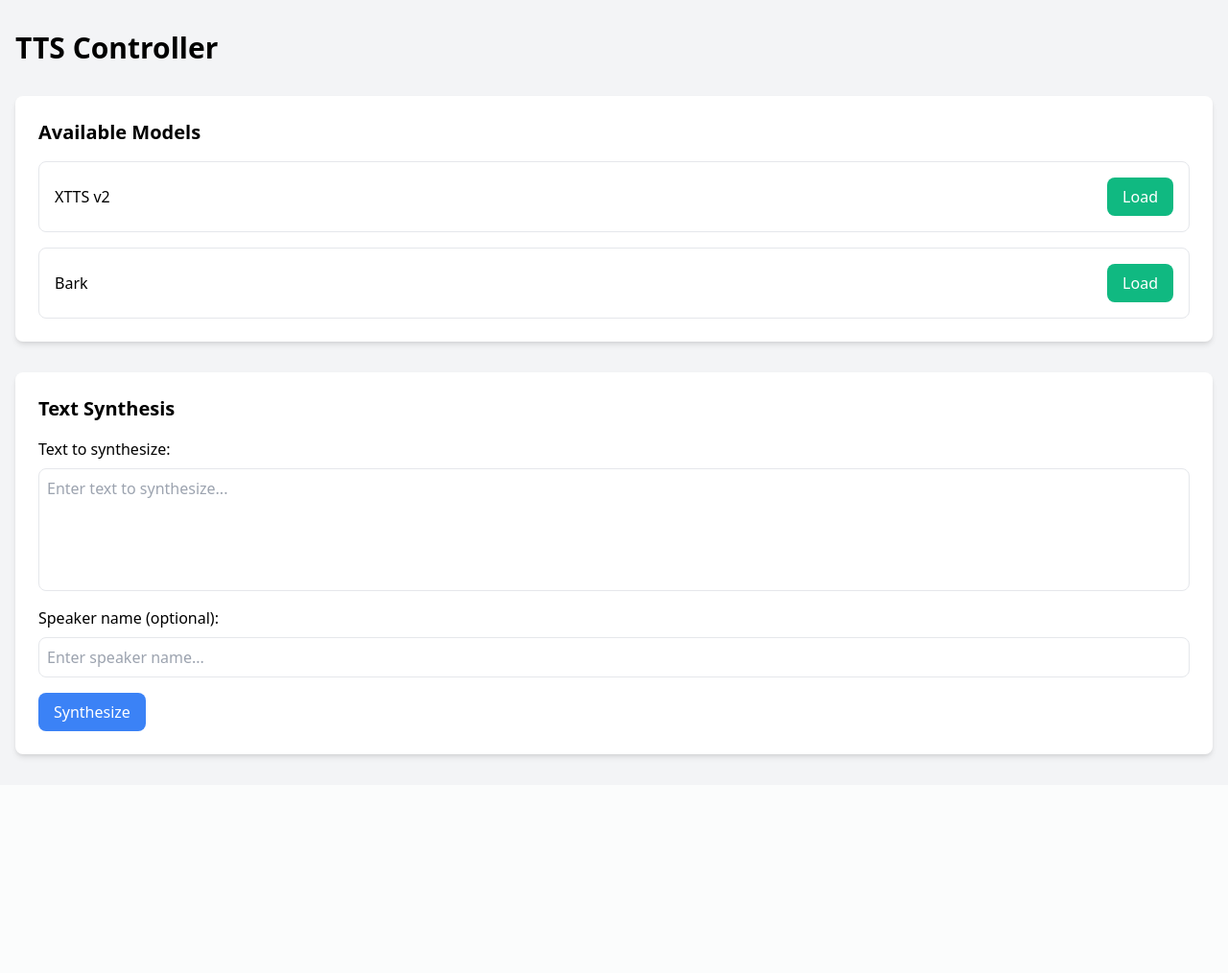
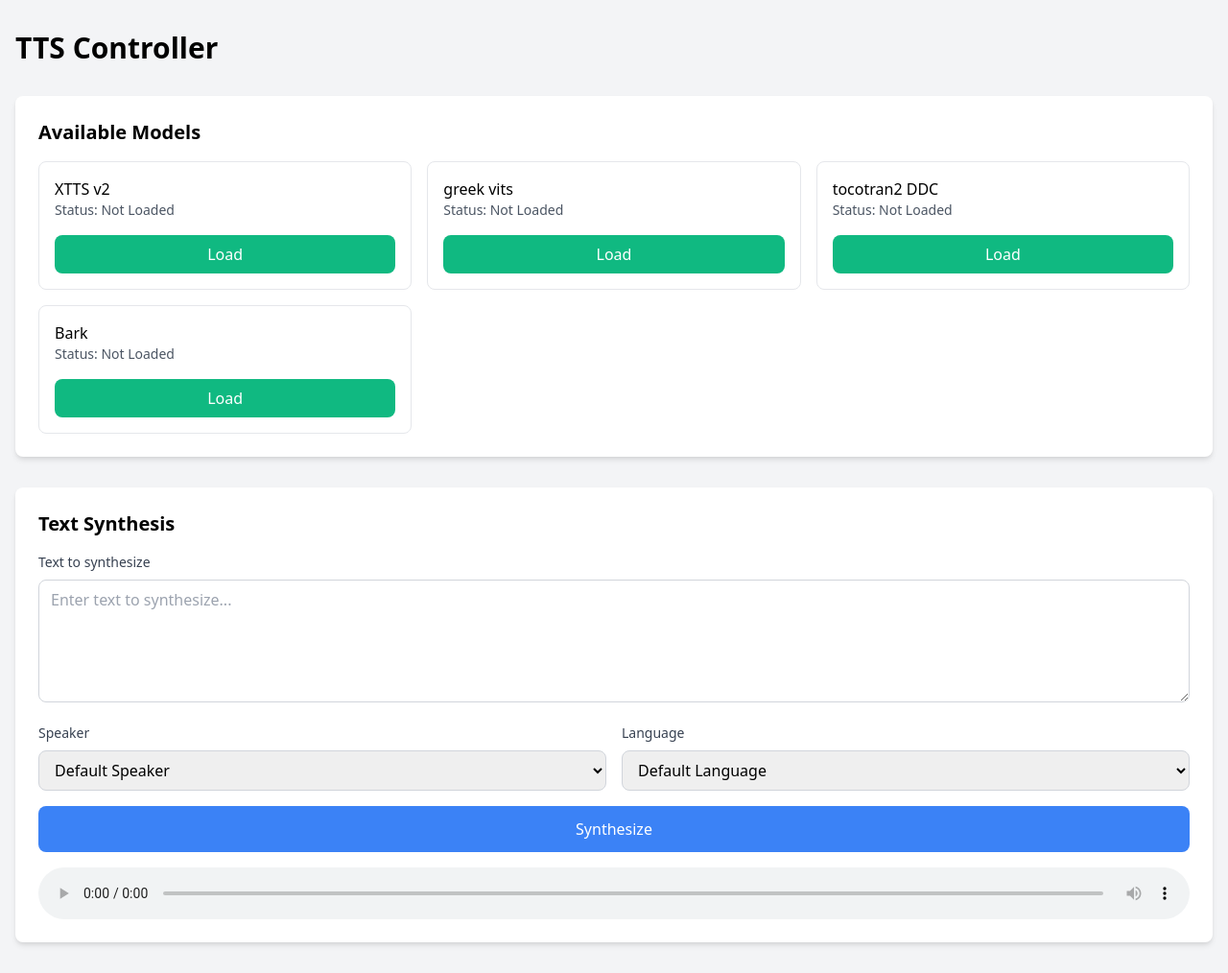
Before and after one commit to 0WD0/coqui-tts-controller, a FastAPI app: page / in a window 1280 px wide. Shown: the whole page at 96% size. Before the commit the page ends 792 px from the top, so only its background shows below. Run offline with FastAPI, Linux system fonts and the light colour scheme.

Commit message:
fetch speaker and language options dynamically; web redesign

```diff
--- a/tts_controller/main.py
+++ b/tts_controller/main.py
@@ -1,10 +1,12 @@
 from fastapi import FastAPI, Request, HTTPException
-from fastapi.responses import HTMLResponse, StreamingResponse
+from fastapi.responses import HTMLResponse, StreamingResponse, FileResponse
 from fastapi.staticfiles import StaticFiles
 from fastapi.templating import Jinja2Templates
 from typing import Optional
 import uvicorn
 from io import BytesIO
+import os
+import tempfile
 
 from .models import TTSModelManager
 
@@ -16,19 +18,19 @@
 templates = Jinja2Templates(directory="tts_controller/templates")
 
 @app.get("/", response_class=HTMLResponse)
-async def home(request: Request):
+async def index(request: Request):
 	"""Render the home page with TTS control panel."""
 	return templates.TemplateResponse(
 		"index.html",
-		{"request": request, "title": "TTS Controller"}
+		{"request": request, "title": "TTS Controller", "models": model_manager.list_models()}
 	)
 
-@app.get("/api/models")
+@app.get("/list_models")
 async def list_models():
 	"""List all available TTS models."""
 	return {"models": model_manager.list_models()}
 
-@app.post("/api/models/{model_id}/load")
+@app.post("/load_model/{model_id}")
 async def load_model(model_id: str):
 	"""Load a specific TTS model."""
 	try:
@@ -42,7 +44,7 @@
 	except Exception as e:
 		raise HTTPException(status_code=500, detail=str(e))
 
-@app.post("/api/models/{model_id}/unload")
+@app.post("/unload_model/{model_id}")
 async def unload_model(model_id: str):
 	"""Unload a specific TTS model."""
 	try:
@@ -56,23 +58,39 @@
 	except Exception as e:
 		raise HTTPException(status_code=500, detail=str(e))
 
-@app.post("/api/synthesize")
-async def synthesize_text(text: str, model_id: Optional[str] = None, speaker_name: Optional[str] = None):
+@app.get("/synthesize")
+async def synthesize_text(
+	text: str,
+	model_id: Optional[str] = None,
+	speaker_name: Optional[str] = None,
+	language: Optional[str] = None
+):
 	"""Synthesize text using the specified model."""
 	try:
-		audio_data = await model_manager.synthesize(text, model_id, speaker_name)
+		audio_data = await model_manager.synthesize(text, model_id, speaker_name, language)
 		if audio_data:
-			return StreamingResponse(
-				BytesIO(audio_data),
+			# Create a temporary file
+			with tempfile.NamedTemporaryFile(delete=False, suffix=".wav") as temp_file:
+				temp_file.write(audio_data)
+				temp_file_path = temp_file.name
+
+			# Return the audio file
+			return FileResponse(
+				temp_file_path,
 				media_type="audio/wav",
-				headers={"Content-Disposition": "attachment; filename=synthesized.wav"}
+				filename="synthesis.wav",
+				background=None  # Don't delete in background
 			)
-		else:
-			raise HTTPException(status_code=500, detail="Failed to synthesize text")
+		raise HTTPException(status_code=500, detail="Failed to synthesize text")
 	except ValueError as e:
 		raise HTTPException(status_code=404, detail=str(e))
-	except Exception as e:
-		raise HTTPException(status_code=500, detail=str(e))
+	finally:
+		# Clean up the temporary file
+		if 'temp_file_path' in locals():
+			try:
+				os.unlink(temp_file_path)
+			except Exception:
+				pass
 
 if __name__ == "__main__":
 	uvicorn.run("tts_controller.main:app", host="0.0.0.0", port=8000, reload=True)
--- a/tts_controller/templates/index.html
+++ b/tts_controller/templates/index.html
@@ -3,135 +3,171 @@
 <head>
 	<meta charset="UTF-8">
 	<meta name="viewport" content="width=device-width, initial-scale=1.0">
-	<title>{{ title }}</title>
+	<title>{{title}}</title>
 	<link href="https://cdn.jsdelivr.net/npm/tailwindcss@2.2.19/dist/tailwind.min.css" rel="stylesheet">
 </head>
 <body class="bg-gray-100">
 	<div class="container mx-auto px-4 py-8">
-		<h1 class="text-3xl font-bold mb-8">TTS Controller</h1>
+		<h1 class="text-3xl font-bold mb-8">{{title}}</h1>
 
 		<!-- Model Control Panel -->
 		<div class="bg-white rounded-lg shadow-md p-6 mb-8">
 			<h2 class="text-xl font-semibold mb-4">Available Models</h2>
-			<div id="modelList" class="space-y-4">
-				<!-- Models will be dynamically inserted here -->
+			<div class="grid grid-cols-1 md:grid-cols-2 lg:grid-cols-3 gap-4">
+				{% for model_id, model in models.items() %}
+				<div class="border rounded-lg p-4 {% if model.loaded %}bg-green-50 border-green-500{% endif %}">
+					<div class="flex justify-between items-start mb-2">
+						<div>
+							<h3 class="font-medium">{{ model.name }}</h3>
+							<p class="text-sm text-gray-600">
+								Status: {{ "Loaded" if model.loaded else "Not Loaded" }}
+								{% if model.loaded %}
+								<br>Port: {{ model.port }}
+								{% endif %}
+							</p>
+						</div>
+					</div>
+					{% if model.loaded %}
+					<button
+						onclick="unloadModel('{{ model_id }}')"
+						class="w-full mt-2 bg-red-500 hover:bg-red-600 text-white py-2 px-4 rounded-lg transition-colors">
+						Unload
+					</button>
+					{% else %}
+					<button
+						onclick="loadModel('{{ model_id }}')"
+						class="w-full mt-2 bg-green-500 hover:bg-green-600 text-white py-2 px-4 rounded-lg transition-colors">
+						Load
+					</button>
+					{% endif %}
+				</div>
+				{% endfor %}
 			</div>
 		</div>
 
-		<!-- Text Input Panel -->
+		<!-- Text Synthesis Panel -->
 		<div class="bg-white rounded-lg shadow-md p-6">
 			<h2 class="text-xl font-semibold mb-4">Text Synthesis</h2>
 			<div class="space-y-4">
-				<div class="flex flex-col space-y-2">
-					<label for="textInput" class="font-medium">Text to synthesize:</label>
+				<!-- Text Input -->
+				<div>
+					<label for="text-input" class="block text-sm font-medium text-gray-700 mb-2">
+						Text to synthesize
+					</label>
 					<textarea
-						id="textInput"
-						class="w-full h-32 p-2 border rounded-lg resize-none"
-						placeholder="Enter text to synthesize..."
-					></textarea>
+						id="text-input"
+						class="w-full h-32 px-3 py-2 border border-gray-300 rounded-lg focus:ring-2 focus:ring-blue-500 focus:border-blue-500"
+						placeholder="Enter text to synthesize..."></textarea>
 				</div>
 
-				<div class="flex flex-col space-y-2">
-					<label for="speakerInput" class="font-medium">Speaker name (optional):</label>
-					<input
-						type="text"
-						id="speakerInput"
-						class="w-full p-2 border rounded-lg"
-						placeholder="Enter speaker name..."
-					/>
-				</div>
-
-				<div class="flex items-center space-x-4">
-					<button
-						id="synthesizeBtn"
-						class="bg-blue-500 text-white px-4 py-2 rounded-lg hover:bg-blue-600 disabled:bg-gray-400"
-						disabled
-					>
-						Synthesize
-					</button>
-					<div id="loadingIndicator" class="hidden">
-						<div class="animate-spin rounded-full h-6 w-6 border-b-2 border-blue-500"></div>
+				<!-- Speaker and Language Selection -->
+				<div class="grid grid-cols-1 md:grid-cols-2 gap-4">
+					<div>
+						<label for="speaker-select" class="block text-sm font-medium text-gray-700 mb-2">
+							Speaker
+						</label>
+						<select
+							id="speaker-select"
+							class="w-full px-3 py-2 border border-gray-300 rounded-lg focus:ring-2 focus:ring-blue-500 focus:border-blue-500">
+							<option value="">Default Speaker</option>
+						</select>
+					</div>
+					<div>
+						<label for="language-select" class="block text-sm font-medium text-gray-700 mb-2">
+							Language
+						</label>
+						<select
+							id="language-select"
+							class="w-full px-3 py-2 border border-gray-300 rounded-lg focus:ring-2 focus:ring-blue-500 focus:border-blue-500">
+							<option value="">Default Language</option>
+						</select>
 					</div>
 				</div>
 
+				<!-- Synthesize Button -->
+				<button
+					onclick="synthesize()"
+					class="w-full bg-blue-500 hover:bg-blue-600 text-white py-3 px-4 rounded-lg transition-colors">
+					Synthesize
+				</button>
+
 				<!-- Audio Player -->
-				<div id="audioPlayer" class="hidden">
-					<audio controls class="w-full">
-						<source id="audioSource" type="audio/wav">
-						Your browser does not support the audio element.
-					</audio>
-				</div>
+				<audio id="audio-player" class="w-full mt-4" controls></audio>
 			</div>
 		</div>
 	</div>
 
 	<script>
-		let activeModel = null;
+		async function updateModelInfo() {
+			try {
+				// 找到当前加载的模型
+				const activeModel = Object.values({{models|tojson}}).find(model => model.loaded);
+				console.log('Active model:', activeModel);
 
-		// Fetch and display available models
-		async function fetchModels() {
-			try {
-				const response = await fetch('/api/models');
-				const data = await response.json();
-				const modelList = document.getElementById('modelList');
-				modelList.innerHTML = '';
+				if (activeModel) {
+					// 更新说话人选项
+					const speakerSelect = document.getElementById('speaker-select');
+					speakerSelect.innerHTML = '<option value="">Default Speaker</option>';
+					console.log('Speakers:', activeModel.speakers);
+					if (activeModel.speakers && activeModel.speakers.length > 0) {
+						activeModel.speakers.forEach(speaker => {
+							const option = document.createElement('option');
+							option.value = speaker;
+							option.textContent = speaker;
+							speakerSelect.appendChild(option);
+						});
+					}
 
-				Object.entries(data.models).forEach(([modelId, model]) => {
-					const modelDiv = document.createElement('div');
-					modelDiv.className = 'flex items-center justify-between p-4 border rounded-lg';
-					modelDiv.innerHTML = `
-						<div>
-							<span class="font-medium">${model.name}</span>
-							${model.port ? `<span class="text-sm text-gray-500 ml-2">(Port: ${model.port})</span>` : ''}
-						</div>
-						<button
-							class="px-4 py-2 rounded-lg ${model.loaded ? 'bg-red-500 hover:bg-red-600' : 'bg-green-500 hover:bg-green-600'} text-white"
-							onclick="toggleModel('${modelId}', ${model.loaded})"
-						>
-							${model.loaded ? 'Unload' : 'Load'}
-						</button>
-					`;
-					modelList.appendChild(modelDiv);
-				});
-
-				// Update synthesize button state
-				const synthesizeBtn = document.getElementById('synthesizeBtn');
-				synthesizeBtn.disabled = !Object.values(data.models).some(m => m.loaded);
-
-				// Update active model
-				activeModel = Object.entries(data.models).find(([_, m]) => m.loaded)?.[0] || null;
+					// 更新语言选项
+					const languageSelect = document.getElementById('language-select');
+					languageSelect.innerHTML = '<option value="">Default Language</option>';
+					console.log('Languages:', activeModel.languages);
+					if (activeModel.languages && activeModel.languages.length > 0) {
+						activeModel.languages.forEach(language => {
+							const option = document.createElement('option');
+							option.value = language;
+							option.textContent = language;
+							languageSelect.appendChild(option);
+						});
+					}
+				}
 			} catch (error) {
-				console.error('Failed to fetch models:', error);
+				console.error('Error updating model info:', error);
 			}
 		}
 
-		// Toggle model loading state
-		async function toggleModel(modelId, isLoaded) {
+		async function loadModel(modelId) {
 			try {
-				const action = isLoaded ? 'unload' : 'load';
-				const response = await fetch(`/api/models/${modelId}/${action}`, {
-					method: 'POST'
-				});
-
+				const response = await fetch(`/load_model/${modelId}`, { method: 'POST' });
 				if (response.ok) {
-					await fetchModels();
+					location.reload();
 				} else {
-					const error = await response.json();
-					alert(error.detail || 'Failed to toggle model');
+					alert('Failed to load model');
 				}
 			} catch (error) {
-				console.error('Failed to toggle model:', error);
-				alert('Failed to toggle model');
+				console.error('Error:', error);
+				alert('Error loading model');
 			}
 		}
 
-		// Handle text synthesis
-		async function synthesizeText() {
-			const text = document.getElementById('textInput').value.trim();
-			const speaker = document.getElementById('speakerInput').value.trim();
-			const synthesizeBtn = document.getElementById('synthesizeBtn');
-			const loadingIndicator = document.getElementById('loadingIndicator');
-			const audioPlayer = document.getElementById('audioPlayer');
+		async function unloadModel(modelId) {
+			try {
+				const response = await fetch(`/unload_model/${modelId}`, { method: 'POST' });
+				if (response.ok) {
+					location.reload();
+				} else {
+					alert('Failed to unload model');
+				}
+			} catch (error) {
+				console.error('Error:', error);
+				alert('Error unloading model');
+			}
+		}
+
+		async function synthesize() {
+			const text = document.getElementById('text-input').value;
+			const speaker = document.getElementById('speaker-select').value;
+			const language = document.getElementById('language-select').value;
 
 			if (!text) {
 				alert('Please enter text to synthesize');
@@ -139,51 +175,43 @@
 			}
 
 			try {
-				synthesizeBtn.disabled = true;
-				loadingIndicator.classList.remove('hidden');
-				audioPlayer.classList.add('hidden');
-
 				const params = new URLSearchParams({
 					text: text,
-					model_id: activeModel
-				});
-				if (speaker) {
-					params.append('speaker_name', speaker);
-				}
-
-				const response = await fetch(`/api/synthesize?${params.toString()}`, {
-					method: 'POST'
+					speaker_name: speaker,
+					language: language
 				});
 
+				const response = await fetch(`/synthesize?${params.toString()}`);
 				if (response.ok) {
 					const blob = await response.blob();
 					const audioUrl = URL.createObjectURL(blob);
-
-					const audioSource = document.getElementById('audioSource');
-					audioSource.src = audioUrl;
-
-					const audio = audioPlayer.querySelector('audio');
-					audio.load();
-					audioPlayer.classList.remove('hidden');
+					const audioPlayer = document.getElementById('audio-player');
+					audioPlayer.src = audioUrl;
+					audioPlayer.play();
 				} else {
-					const error = await response.json();
-					alert(error.detail || 'Failed to synthesize text');
+					alert('Failed to synthesize text');
 				}
 			} catch (error) {
-				console.error('Failed to synthesize text:', error);
-				alert('Failed to synthesize text');
-			} finally {
-				synthesizeBtn.disabled = false;
-				loadingIndicator.classList.add('hidden');
+				console.error('Error:', error);
+				alert('Error synthesizing text');
 			}
 		}
 
-		// Initialize
-		document.addEventListener('DOMContentLoaded', () => {
-			fetchModels();
+		// 页面加载时更新模型信息
+		document.addEventListener('DOMContentLoaded', updateModelInfo);
 
-			// Add click handler for synthesize button
-			document.getElementById('synthesizeBtn').addEventListener('click', synthesizeText);
+		// 每次加载新模型后更新选项
+		const observer = new MutationObserver(function(mutations) {
+			mutations.forEach(function(mutation) {
+				if (mutation.type === 'childList') {
+					updateModelInfo();
+				}
+			});
+		});
+
+		observer.observe(document.querySelector('.grid'), {
+			childList: true,
+			subtree: true
 		});
 	</script>
 </body>
```
Also changed, not shown: tts_controller/models/manager.py (+73 -16 lines).
